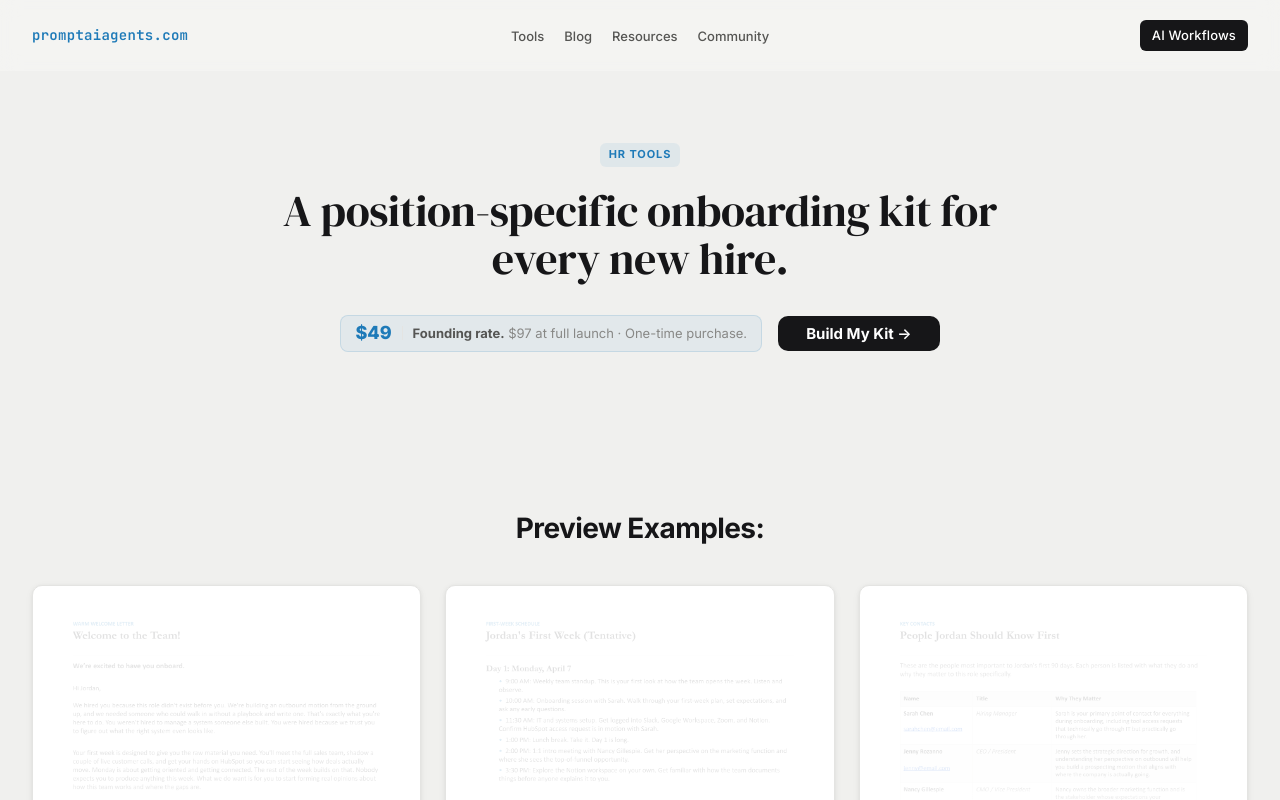
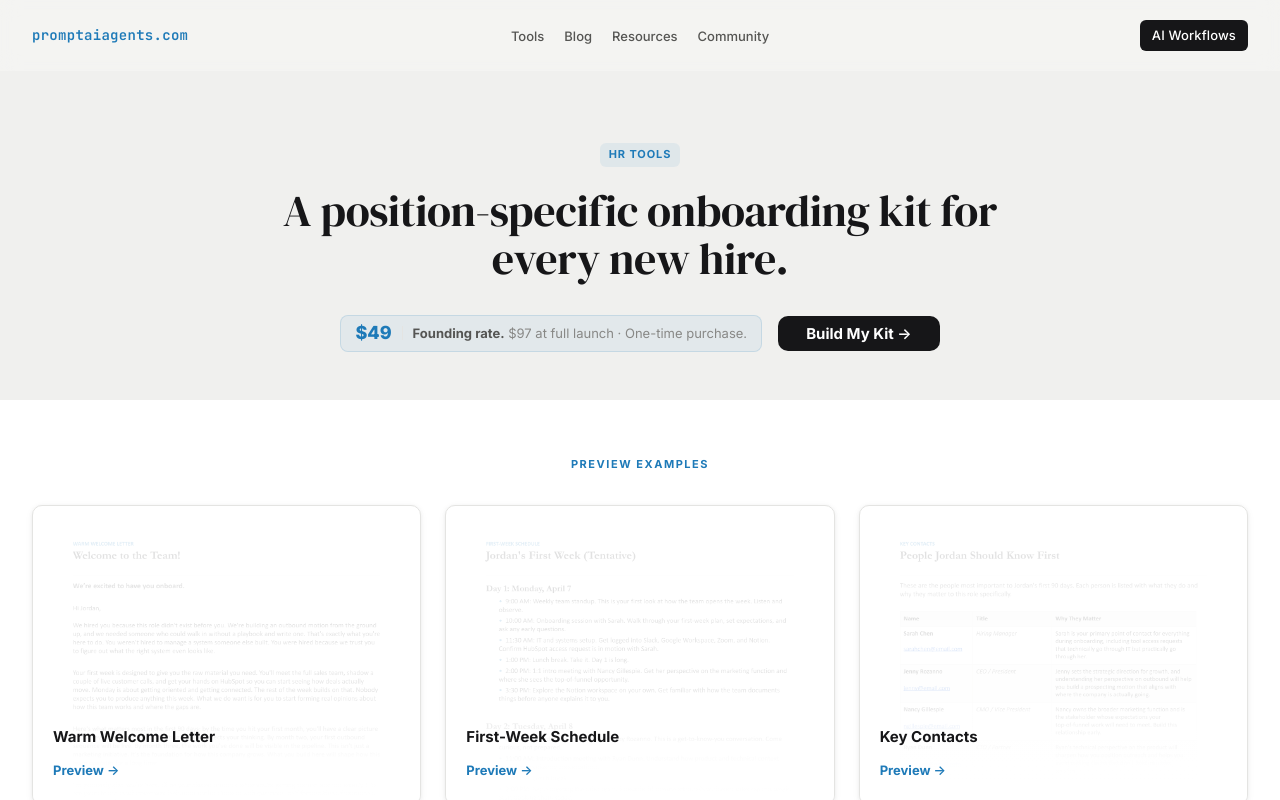
Before and after one commit to coolcalvin457-tech/agent-timesaver-nextjs, a Next.js app: page /onboarding-kit-builder in a window 1280 px wide. Shown: the top 800 px of the page. Built offline with nearby package versions, Linux system fonts and the light colour scheme.

Commit message:
Preview section: white bg, tighter spacing, eyebrow label

```diff
--- a/app/onboarding-kit-builder/page.tsx
+++ b/app/onboarding-kit-builder/page.tsx
@@ -29,7 +29,7 @@ export default function OnboardingKitBuilderPage({
         {/* ── Hero section ─────────────────────────────────────── */}
         <section
           className="section section-alt"
-          style={{ paddingTop: "140px", paddingBottom: "80px" }}
+          style={{ paddingTop: "140px", paddingBottom: "48px" }}
         >
           <div className="container" style={{ textAlign: "center" }}>
             {/* Badge */}
@@ -116,14 +116,14 @@ export default function OnboardingKitBuilderPage({
         </section>
 
         {/* ── What's in the kit ─────────────────────────────────── */}
-        <section className="section section-alt" style={{ paddingTop: "80px", paddingBottom: "96px" }}>
+        <section className="section" style={{ background: "#ffffff", paddingTop: "56px", paddingBottom: "96px" }}>
           <div className="container">
-            <h2
-              className="heading-2"
-              style={{ marginBottom: "40px", textAlign: "center" }}
+            <p
+              className="eyebrow"
+              style={{ textAlign: "center", marginBottom: "32px" }}
             >
-              Preview Examples:
-            </h2>
+              Preview Examples
+            </p>
             <div
               style={{
                 display: "grid",
```
